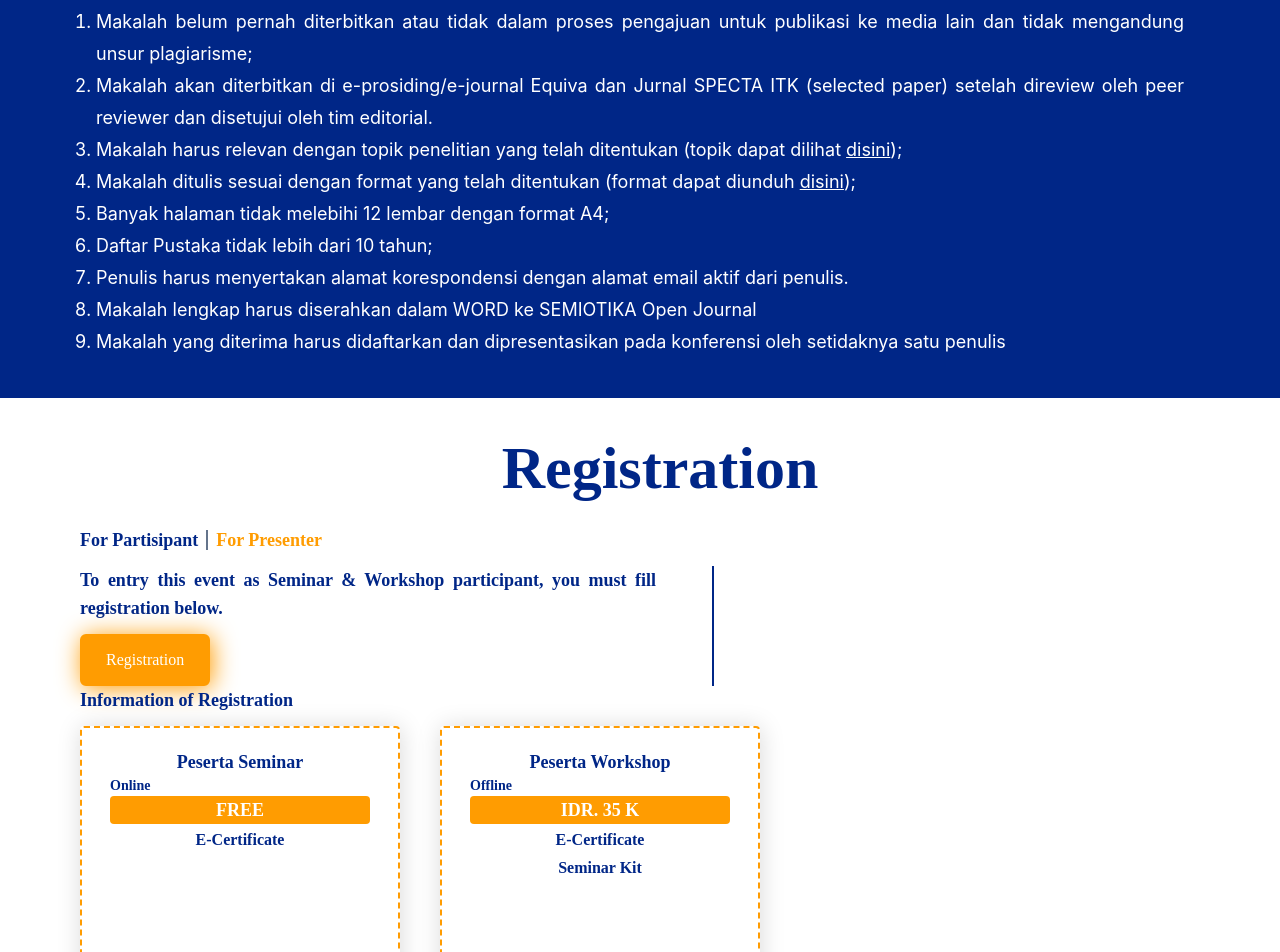
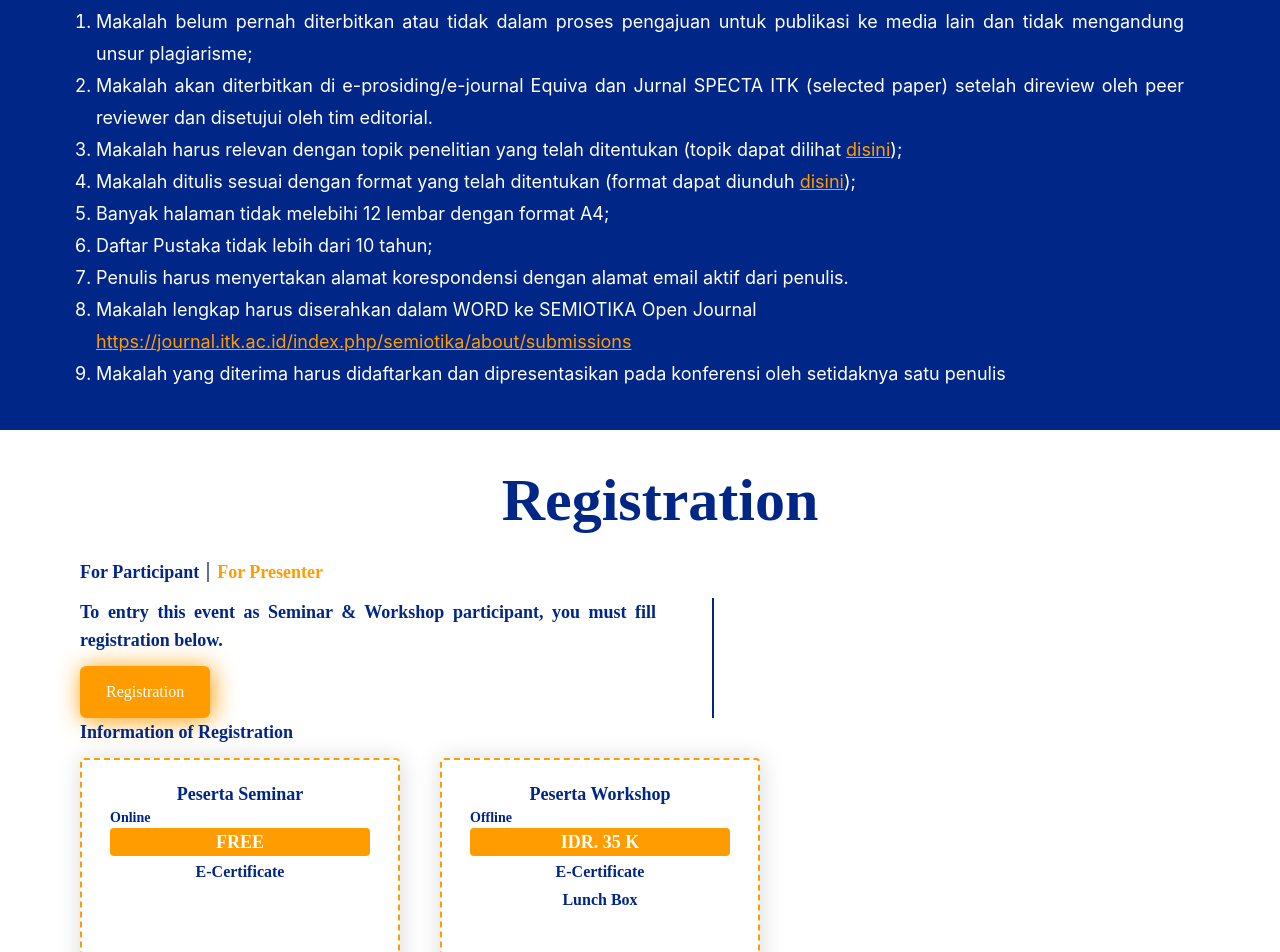
Before and after one commit to muhammadsaman77/semiotika-2023, a React (Create React App) app: page / in a window 1280 px wide. Shown: the part 4460-5412 px from the top of the page. Built offline with nearby package versions, Linux system fonts and the light colour scheme; grey boxes are pictures that could not be loaded.

Commit message:
modified:   src/components/author-guideline/index.jsx 	modified:   src/components/registration/ForParticipant.jsx 	modified:   src/components/registration/ForPresenter.jsx 	modified:   src/components/registration/index.jsx

```diff
--- a/src/components/author-guideline/index.jsx
+++ b/src/components/author-guideline/index.jsx
@@ -23,7 +23,7 @@ function AuthorGuideline() {
           <li>
             Makalah harus relevan dengan topik penelitian yang telah ditentukan
             (topik dapat dilihat{" "}
-            <a className="underline" href="/#topics">
+            <a className="underline text-primary-yellow" href="/#topics">
               disini
             </a>
             );
@@ -32,7 +32,7 @@ function AuthorGuideline() {
             Makalah ditulis sesuai dengan format yang telah ditentukan (format
             dapat diunduh{" "}
             <a
-              className="underline"
+              className="underline text-primary-yellow"
               href="https://docs.google.com/document/d/1Pcgd7MbCb46ym0IWrnyeb2_JkFyUhNHp/edit?usp=sharing&ouid=108468419628199996421&rtpof=true&sd=true"
               target="_blank"
               rel="noreferrer"
@@ -50,6 +50,12 @@ function AuthorGuideline() {
           <li>
             Makalah lengkap harus diserahkan dalam WORD ke SEMIOTIKA Open
             Journal
+            <a
+              className="block text-primary-yellow underline"
+              href="https://journal.itk.ac.id/index.php/semiotika/about/submissions"
+            >
+              https://journal.itk.ac.id/index.php/semiotika/about/submissions
+            </a>
           </li>
           <li>
             Makalah yang diterima harus didaftarkan dan dipresentasikan pada
--- a/src/components/registration/ForParticipant.jsx
+++ b/src/components/registration/ForParticipant.jsx
@@ -26,7 +26,7 @@ const ForParticipant = () => {
           cost: "IDR. 35 K",
         },
       ],
-      fasilitas: ["E-Certificate", "Seminar Kit"],
+      fasilitas: ["E-Certificate", "Lunch Box"],
     },
   ];
   return (
--- a/src/components/registration/ForPresenter.jsx
+++ b/src/components/registration/ForPresenter.jsx
@@ -24,6 +24,7 @@ const ForPresenter = () => {
       fasilitas: [
         "E-Certificate",
         "Seminar Kit (Offline)",
+        "Lunch Box (Offline)",
         "Publish E-Journal (Selected Paper)",
       ],
     },
@@ -42,6 +43,7 @@ const ForPresenter = () => {
       fasilitas: [
         "E-Certificate",
         "Seminar Kit (Offline)",
+        "Lunch Box (Offline)",
         "Publish E-Journal (Selected Paper)",
       ],
     },
--- a/src/components/registration/index.jsx
+++ b/src/components/registration/index.jsx
@@ -25,7 +25,7 @@ const Registration = () => {
               onClick={() => handleTabClick(0)}
               className={participantButton}
             >
-              For Partisipant
+              For Participant
             </button>
             <span className="border-r-2 border-slate-500 mx-2"></span>
             <button onClick={() => handleTabClick(1)} className={presentButton}>
```
